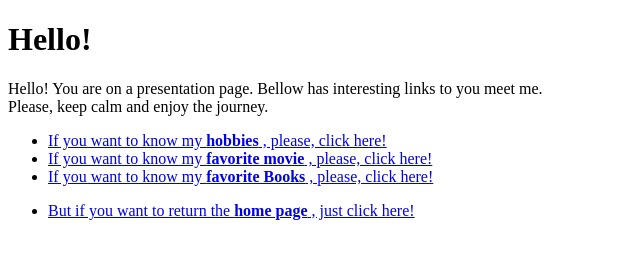
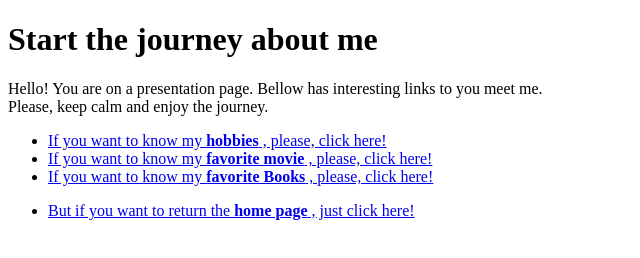
Before and after one commit to victor-oliveira-dev98/activity1-html-brainnest, a plain HTML site: page presentation-page.html in a window 1280 px wide. Shown: the whole page, without its empty margins (0-640 px from the left). Drawn offline with Linux system fonts and the light colour scheme.

Commit message:
Update presentation-page.html

```diff
--- a/presentation-page.html
+++ b/presentation-page.html
@@ -9,7 +9,7 @@
 </head>
 <body>
     <div>
-        <h1>Hello! </h1>
+        <h1>Start the journey about me </h1>
         <p>Hello! You are on a presentation page. Bellow has interesting links to you meet me. <br>
         Please, keep calm and enjoy the journey. </p>
     </div>
```
